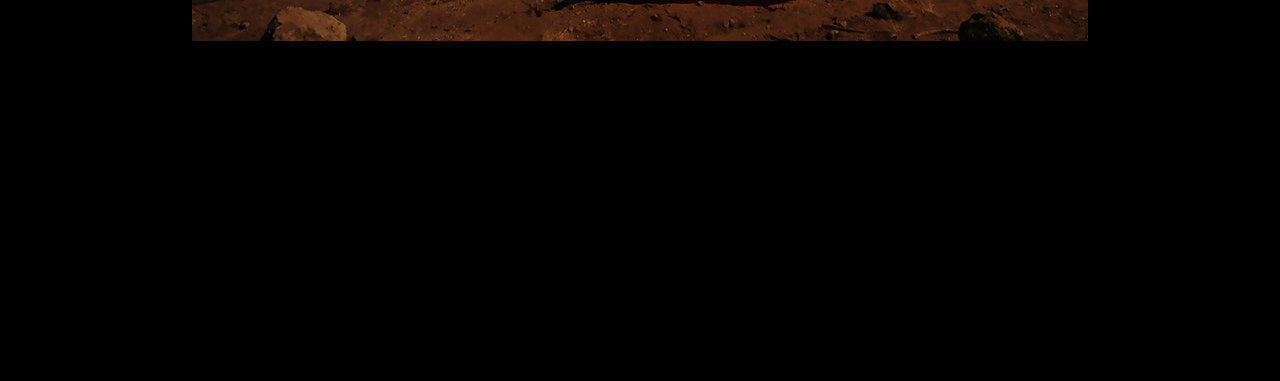
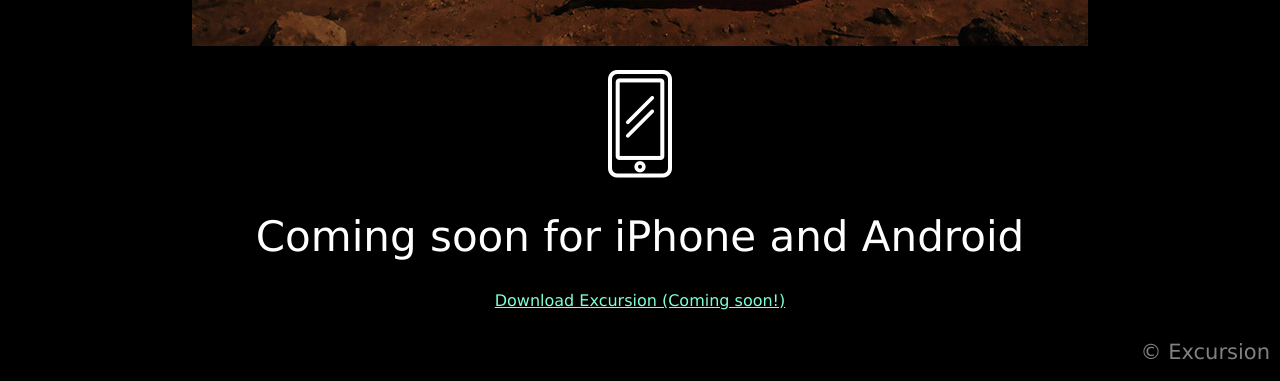
Before and after one commit to aprodiana/Excursion, a plain HTML site: page index.html in a window 1280 px wide. Shown: the part 989-1370 px from the top of the page. Before the commit the page ends 1049 px from the top, so only its background shows below. Drawn offline with Linux system fonts and the light colour scheme.

Commit message:
Page ready

```diff
--- a/CSS/styles.css
+++ b/CSS/styles.css
@@ -51,5 +51,23 @@ p, a {
 
 #travel-guide img {
     width: 70%;
-    padding: 15px 0;
+    padding: 20px 0;
 }
+
+/* Coming soon */
+
+#coming-soon h2 {
+    margin: 30px 0;
+}
+
+#coming-soon {
+    margin-bottom: 30px;
+}
+
+/* Footer */
+
+footer h5 {
+    text-align: right;
+    padding-bottom: 20px;
+    padding-right: 10px;
+}
--- a/index.html
+++ b/index.html
@@ -21,9 +21,14 @@
             <h5>Excursion remembers places you like, and recommends new points of interest around you.</h5>
             <img src="resources/camp.jpg"/>
         </section>
+        <section id="coming-soon">
+            <img src="resources/phone.png"/>
+            <h2>Coming soon for iPhone and Android</h2>
+            <a href="#"><p>Download Excursion (Coming soon!)</p></a>
+        </section>
     </main>
     <footer>
-
+        <h5>&#169; Excursion</h5>
     </footer>
 </body>
 </html>
```
